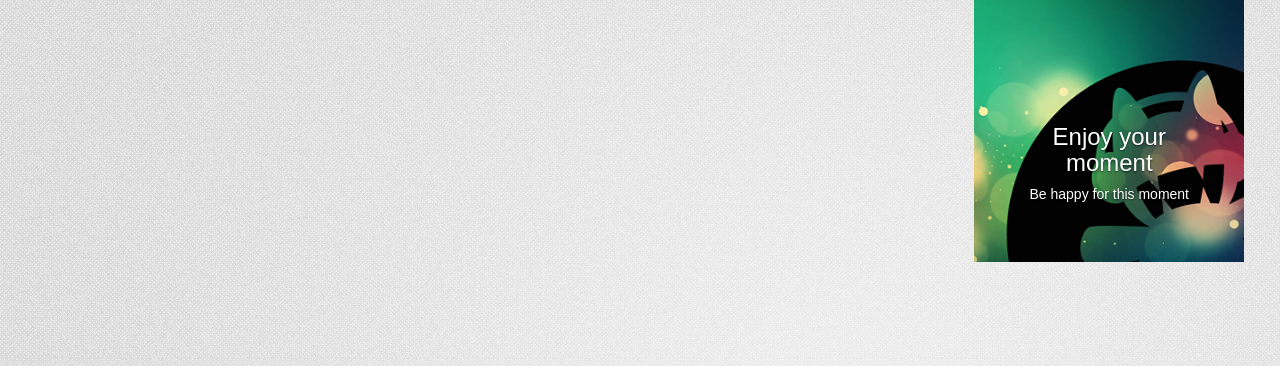
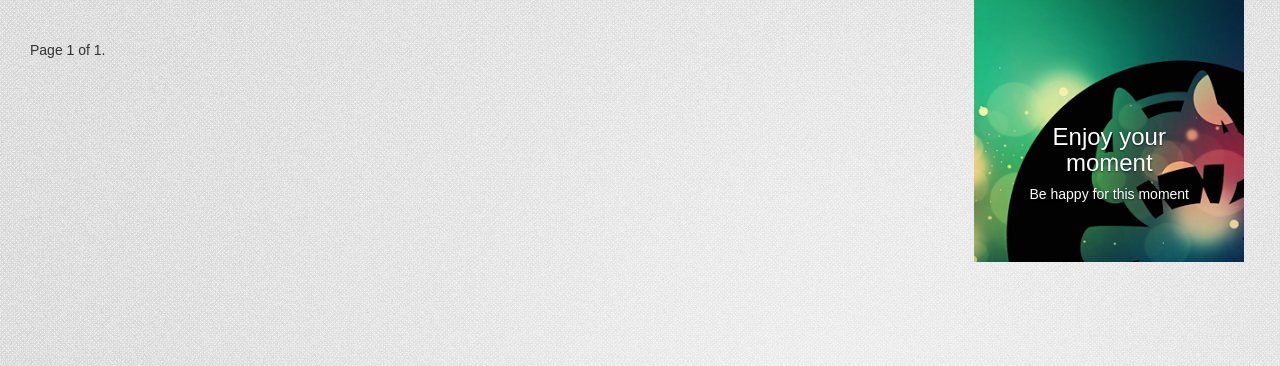
Before and after one commit to AnduinBrian/MuxicProject, a Django app: page /all_song/ in a window 1280 px wide. Shown: the part 98-464 px from the top of the page. Run offline with Django 3.2, Linux system fonts and the light colour scheme; data that the repository does not hold is empty; some libraries are stand-ins or nearby versions.

Commit message:
Complete Website

```diff
--- a/muxic/templates/muxic/song_detail.html
+++ b/muxic/templates/muxic/song_detail.html
@@ -39,7 +39,7 @@
                                             <input type="hidden" name="song_id" value="{{ song.id }}"/>
                                             <input type="hidden" name="path" value="{{ request.path }}">
                                             <button type="submit" class="btn btn-default btn-sm">
-                                                <span class="glyphicon glyphicon-heart-empty"></span>
+                                                <span class="glyphicon glyphicon-heart"></span>
                                             </button>
                                             <label>{{ song.favorite.all.count }}</label>
                                         </form>
@@ -50,7 +50,7 @@
                                             <input type="hidden" name="song_id" value="{{ song.id }}"/>
                                             <input type="hidden" name="path" value="{{ request.path }}">
                                             <button type="submit" class="btn btn-default btn-sm">
-                                                <span class="glyphicon glyphicon-heart"></span>
+                                                <span class="glyphicon glyphicon-heart-empty"></span>
                                             </button>
                                             <label>{{ song.favorite.all.count }}</label>
                                         </form>
--- a/muxic/templates/muxic/song_list.html
+++ b/muxic/templates/muxic/song_list.html
@@ -34,6 +34,23 @@
                     {% endblock %}
                     </tbody>
                 </table>
+                <div class="pagination">
+                            <span class="step-links">
+                                {% if page_obj.has_previous %}
+                                    <a href="?page=1">&laquo; first</a>
+                                    <a href="?page={{ page_obj.previous_page_number }}">previous</a>
+                                {% endif %}
+
+                                <span class="current">
+                                    Page {{ page_obj.number }} of {{ page_obj.paginator.num_pages }}.
+                                </span>
+
+                                {% if page_obj.has_next %}
+                                    <a href="?page={{ page_obj.next_page_number }}">next</a>
+                                    <a href="?page={{ page_obj.paginator.num_pages }}">last &raquo;</a>
+                                {% endif %}
+                            </span>
+                        </div>
             </div>
             <div class="col-md-3" id="rightslide">
                 <div class="carousel slide" data-ride="carousel">
--- a/muxic/views.py
+++ b/muxic/views.py
@@ -23,6 +23,7 @@ class IndexView(TemplateView):
 class AllSong(ListView):
     template_name = 'muxic/song_list.html'
     context_object_name = 'song_list'
+    paginate_by = 10
 
     def get_queryset(self):
         return Song.objects.all()
```
